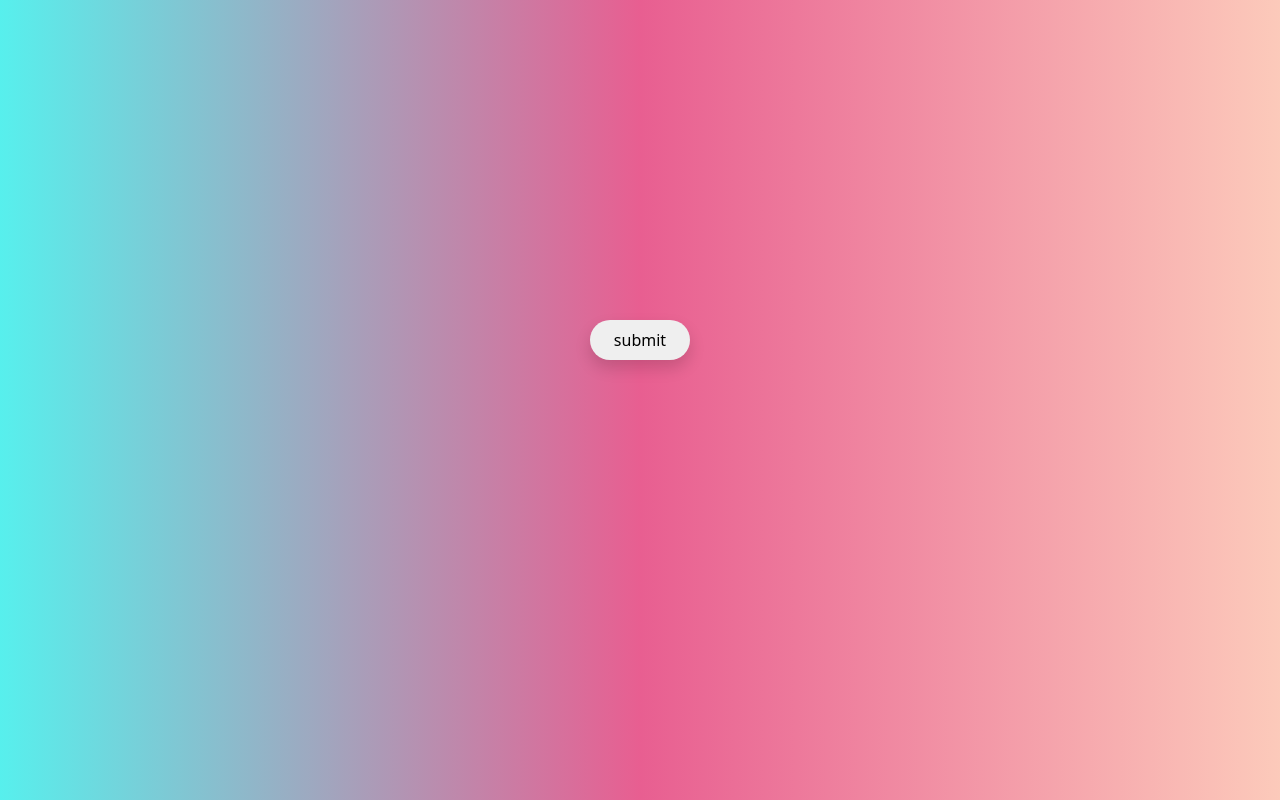
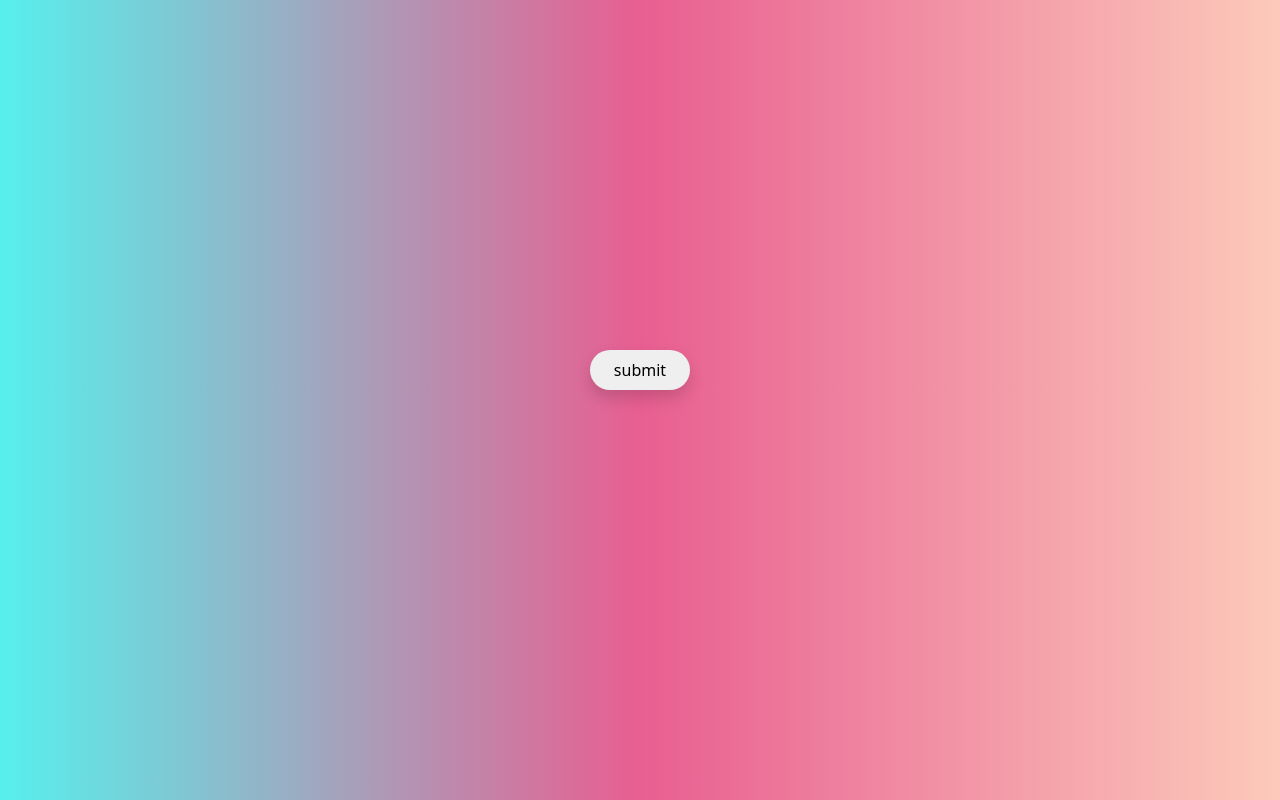
Before and after one commit to Ali-sfpIn/pop-up, a plain HTML site: page index.html in a window 1280 px wide. Drawn offline with nearby package versions, Linux system fonts and the light colour scheme.

Commit message:
fixing the submit button

```diff
--- a/css/style.css
+++ b/css/style.css
@@ -12,7 +12,7 @@ body {
 }
 
 .button {
-  margin-top: 25%;
+  margin-top: 350px;
   border-radius: 20px;
   border: none;
 }
```
